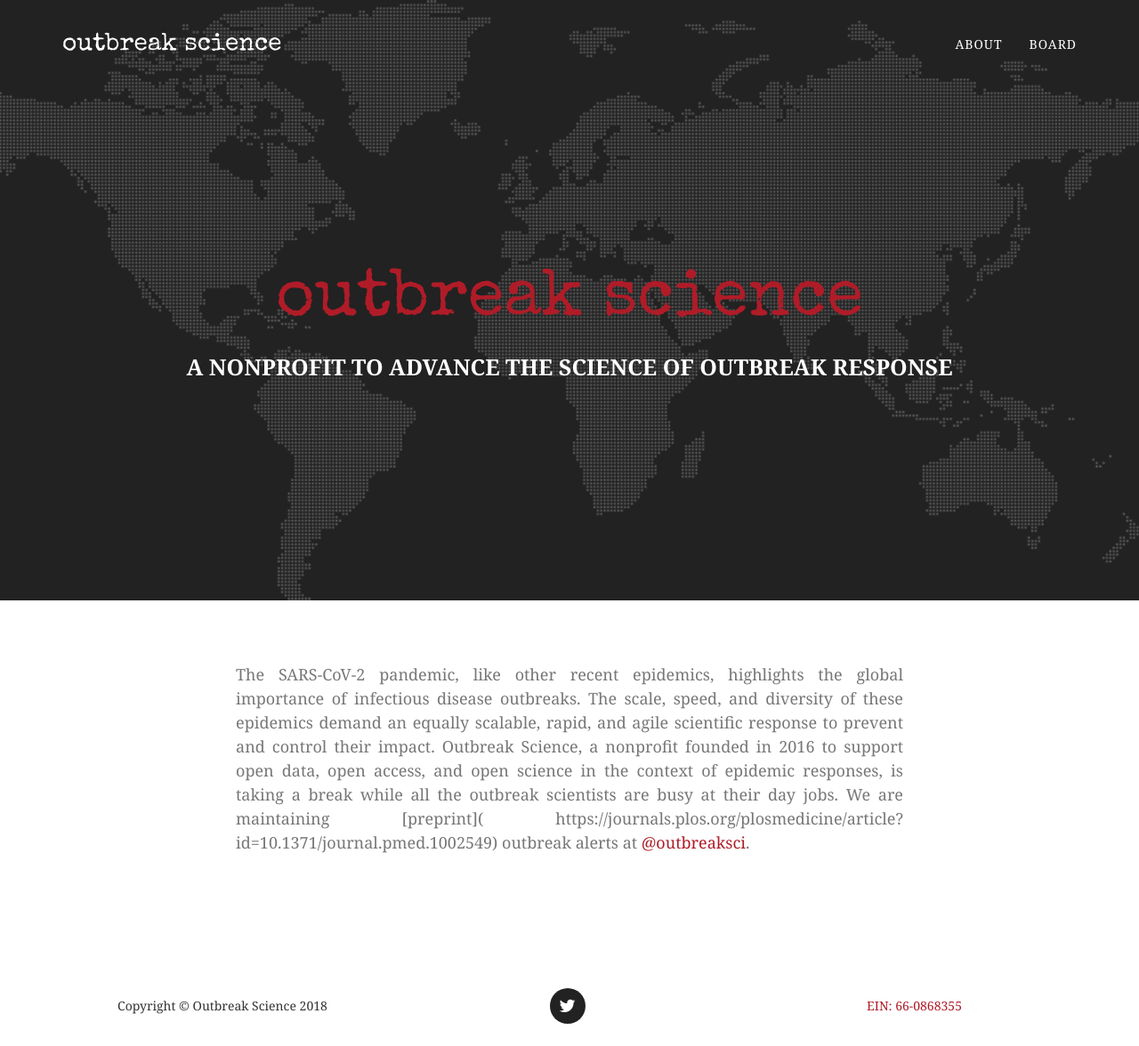
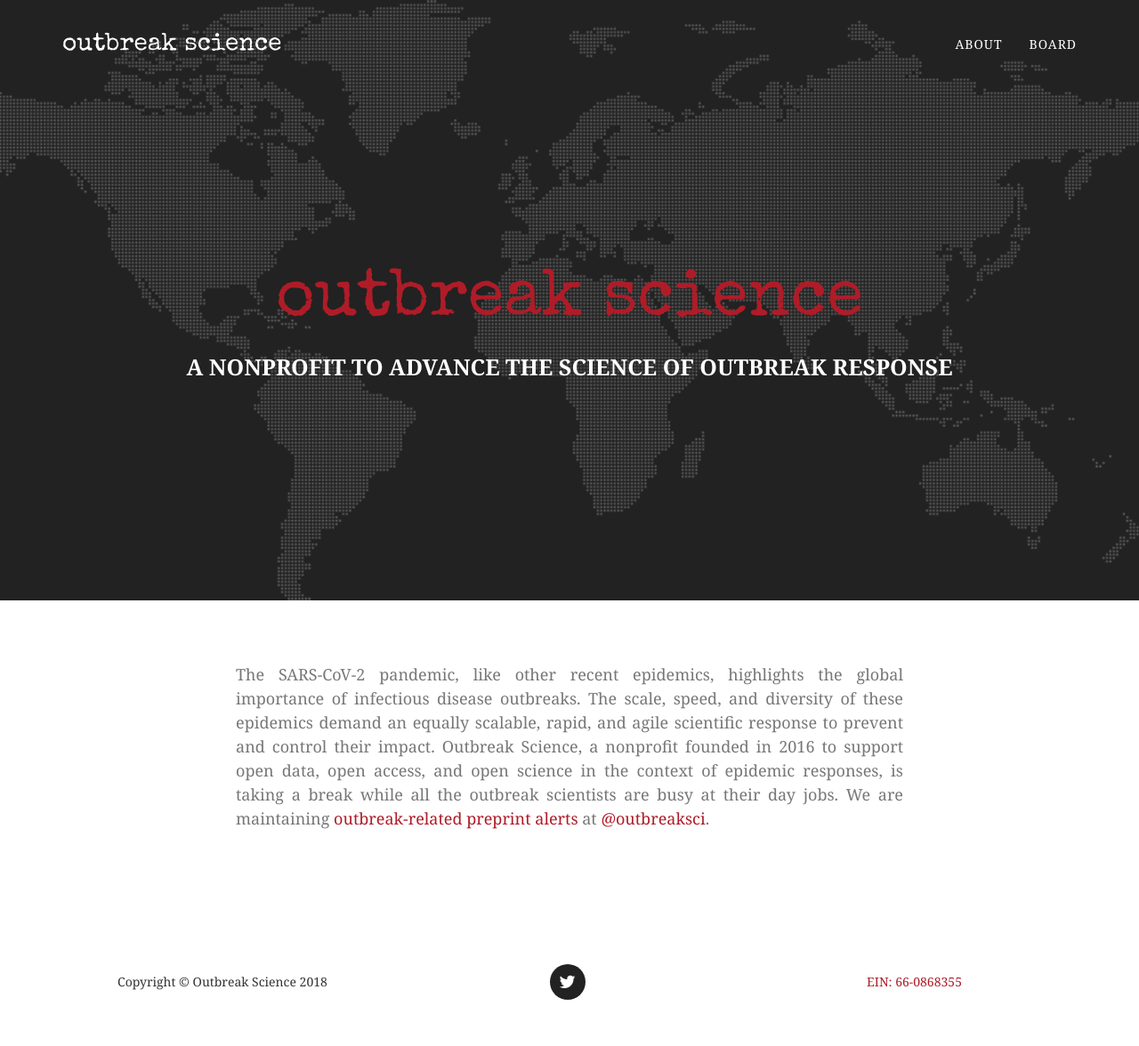
Before and after one commit to outbreaksci/outbreaksci.github.io, a Jekyll site: the page built from index.md, in a window 1280 px wide and 1176 px high. Shown: the whole window at 89% size. Built offline with Jekyll 4.4.1, drawn with Linux system fonts in a browser that asks for light colours; nearby versions of some CDN libraries; some web fonts are replaced.

Commit message:
Update services.html

```diff
--- a/_includes/services.html
+++ b/_includes/services.html
@@ -4,7 +4,7 @@
         <div class="row">
             <div class="col-lg-8 col-lg-offset-2 text-center">
                 <!--<h2 class="section-heading">About</h2>-->
-                <h3 class="section-subheading text-muted text-justify">The SARS-CoV-2 pandemic, like other recent epidemics, highlights the global importance of infectious disease outbreaks. The scale, speed, and diversity of these epidemics demand an equally scalable, rapid, and agile scientific response to prevent and control their impact. Outbreak Science, a nonprofit founded in 2016 to support open data, open access, and open science in the context of epidemic responses, is taking a break while all the outbreak scientists are busy at their day jobs. We are maintaining [preprint]( https://journals.plos.org/plosmedicine/article?id=10.1371/journal.pmed.1002549) outbreak alerts at <a href='https://twitter.com/outbreaksci'>@outbreaksci</a>.</h3>
+                <h3 class="section-subheading text-muted text-justify">The SARS-CoV-2 pandemic, like other recent epidemics, highlights the global importance of infectious disease outbreaks. The scale, speed, and diversity of these epidemics demand an equally scalable, rapid, and agile scientific response to prevent and control their impact. Outbreak Science, a nonprofit founded in 2016 to support open data, open access, and open science in the context of epidemic responses, is taking a break while all the outbreak scientists are busy at their day jobs. We are maintaining <a href='https://journals.plos.org/plosmedicine/article?id=10.1371/journal.pmed.1002549'>outbreak-related preprint alerts</a> at <a href='https://twitter.com/outbreaksci'>@outbreaksci</a>.</h3>
             </div>
         </div>
     </div>
```
